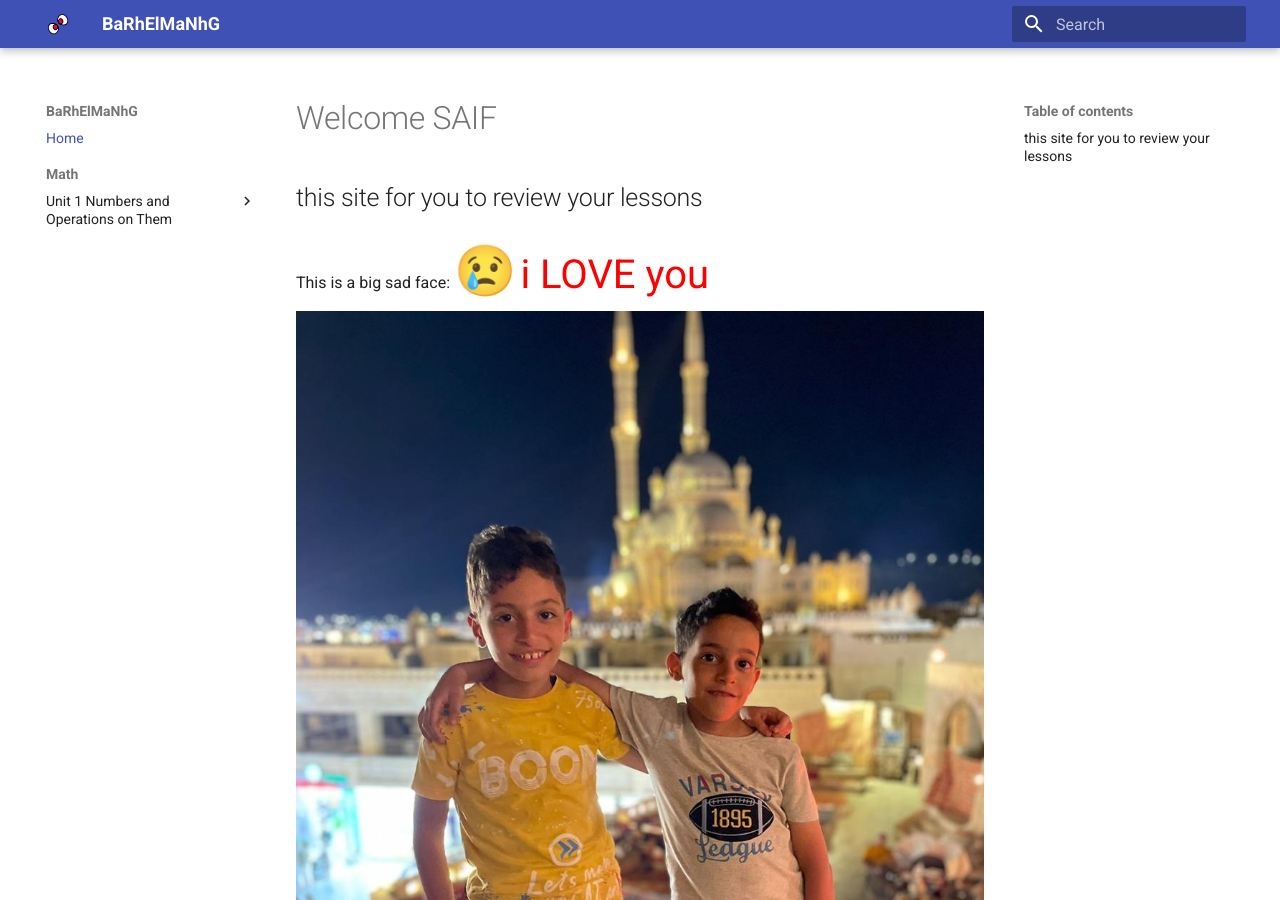
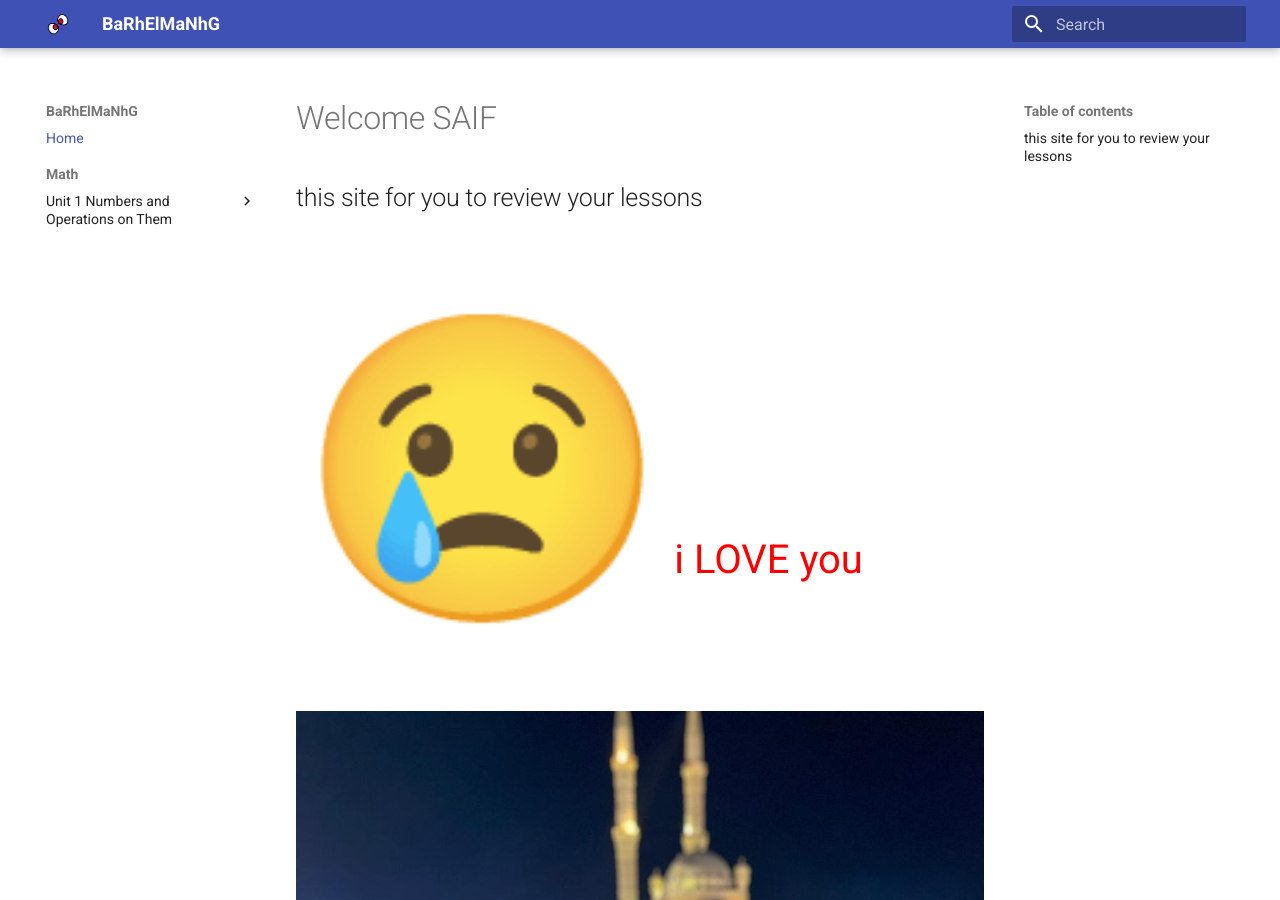
Before and after one commit to amansour-gh/educational.github.io, an MkDocs documentation site: the page built from docs/index.md, in a window 1280 px wide and 900 px high. Built offline with MkDocs 1.6.1 and Material for MkDocs 9.7.7, drawn with Linux system fonts in a browser that asks for light colours.

Commit message:
240928-20

```diff
--- a/docs/index.md
+++ b/docs/index.md
@@ -1,6 +1,6 @@
 # Welcome SAIF
 ## this site for you to review your lessons
-This is a big sad face: <span style="font-size: 50px;">😢</span>
+<span style="font-size: 300px;">😢</span>
 <span style="font-size: 40px; color:red;">i LOVE you </span>
 ![image1](assets/saif.jpg)
 <script type="text/x-mathjax-config">
```
